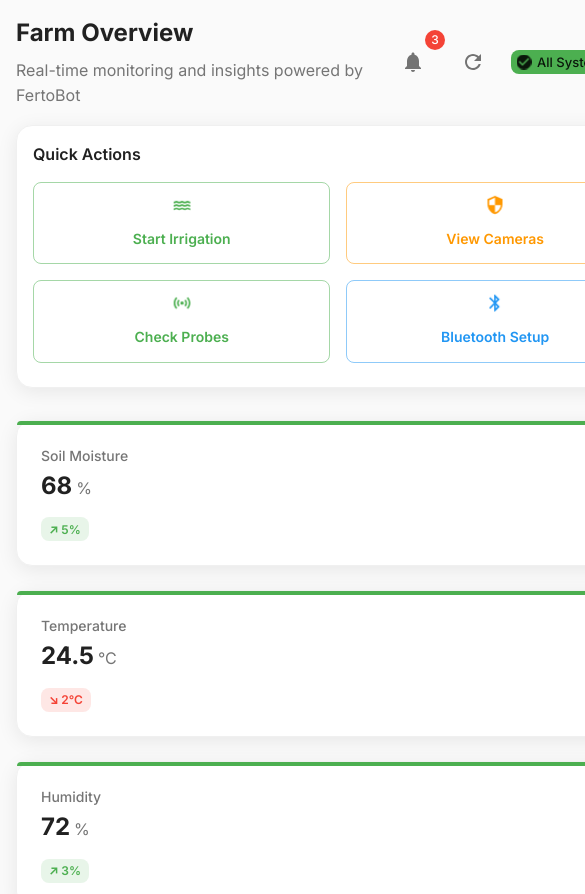
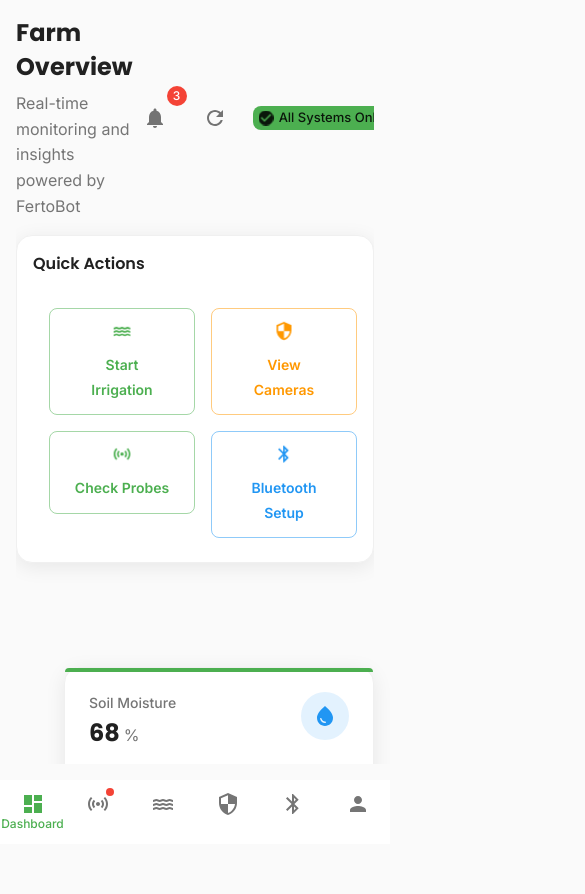
Before and after one commit to er-anubhav/fert, a React (Vite) app: page /dashboard in a window 390 px wide. Shown: the top 894 px of the page, 585 px wide, since content can reach past the window. After the commit the page ends 844 px from the top, so only its background shows below. Built offline with nearby package versions, Linux system fonts and the light colour scheme.

Commit message:
feat: enhance mobile responsiveness and typography - add Google Fonts, improve layout, and fix bottom navigation

```diff
--- a/index.html
+++ b/index.html
@@ -15,6 +15,11 @@
     <meta name="msapplication-TileColor" content="#1976d2">
     <meta name="msapplication-tap-highlight" content="no">
 
+    <!-- Google Fonts -->
+    <link rel="preconnect" href="https://fonts.googleapis.com">
+    <link rel="preconnect" href="https://fonts.gstatic.com" crossorigin>
+    <link href="https://fonts.googleapis.com/css2?family=Inter:wght@300;400;500;600;700&family=Poppins:wght@300;400;500;600;700&display=swap" rel="stylesheet">
+
     <!-- Icons -->
     <link rel="apple-touch-icon" href="/images/icon-192x192.png" />
     <link rel="icon" type="image/png" sizes="32x32" href="/images/icon-32x32.png">
--- a/src/components/Dashboard/SummaryCards.tsx
+++ b/src/components/Dashboard/SummaryCards.tsx
@@ -133,6 +133,8 @@ const SummaryCard: React.FC<SummaryCardProps> = ({ data, index }) => {
           height: '100%',
           position: 'relative',
           overflow: 'visible',
+          maxWidth: '100%',
+          width: '100%',
           '&:hover': {
             boxShadow: theme.shadows[4],
           },
@@ -236,9 +238,16 @@ const SummaryCard: React.FC<SummaryCardProps> = ({ data, index }) => {
 
 const SummaryCards: React.FC = () => {
   return (
-    <Grid container spacing={3}>
+    <Grid container spacing={3} sx={{
+      maxWidth: '100%',
+      margin: 0,
+      width: '100%',
+      '& .MuiGrid-item': {
+        maxWidth: '100%'
+      }
+    }}>
       {mockSummaryData.map((card, index) => (
-        <Grid item xs={12} sm={6} lg={2} key={card.id}>
+        <Grid item xs={12} sm={6} md={4} lg={2} key={card.id} sx={{ maxWidth: '100%' }}>
           <SummaryCard data={card} index={index} />
         </Grid>
       ))}
--- a/src/components/Layout/Layout.tsx
+++ b/src/components/Layout/Layout.tsx
@@ -82,16 +82,28 @@ const Layout: React.FC<LayoutProps> = ({ children }) => {
   };
 
   return (
-    <Box sx={{ display: 'flex', flexDirection: 'column', minHeight: '100vh' }}>
+    <Box sx={{
+      display: 'flex',
+      flexDirection: 'column',
+      minHeight: '100vh',
+      position: 'relative',
+      overflow: 'hidden',
+      width: '100%'
+    }}>
       {/* Main Content */}
       <Box
         component="main"
         sx={{
           flexGrow: 1,
           backgroundColor: 'background.default',
-          pb: 8, // Account for bottom navigation
+          pb: 10, // Increased padding for bottom navigation
           px: { xs: 2, sm: 3 },
           pt: { xs: 2, sm: 3 },
+          position: 'relative',
+          zIndex: 1,
+          overflowY: 'auto',
+          minHeight: 'calc(100vh - 80px)',
+          maxHeight: 'calc(100vh - 80px)',
         }}
       >
         {children}
@@ -100,13 +112,17 @@ const Layout: React.FC<LayoutProps> = ({ children }) => {
       {/* Bottom Navigation */}
       <Paper
         sx={{
-          position: 'fixed',
-          bottom: 0,
-          left: 0,
-          right: 0,
-          zIndex: theme.zIndex.appBar,
+          position: 'fixed !important',
+          bottom: '0 !important',
+          left: '0 !important',
+          right: '0 !important',
+          width: '100% !important',
+          zIndex: '1100 !important', // Higher than default to ensure it stays on top
           borderTop: '1px solid',
           borderColor: 'divider',
+          backgroundColor: 'background.paper',
+          backdropFilter: 'blur(8px)',
+          WebkitBackdropFilter: 'blur(8px)',
         }}
         elevation={8}
       >
--- a/src/pages/Dashboard/Dashboard.tsx
+++ b/src/pages/Dashboard/Dashboard.tsx
@@ -78,7 +78,11 @@ const Dashboard: React.FC = () => {
       animate="visible"
       variants={animationVariants.stagger}
     >
-      <Box sx={{ mb: 4 }}>
+      <Box sx={{
+        mb: 4,
+        maxWidth: '100%',
+        overflow: 'hidden'
+      }}>
         <motion.div variants={animationVariants.fadeIn}>
           <Box sx={{ display: 'flex', alignItems: 'center', justifyContent: 'space-between', mb: 2 }}>
             <Box>
@@ -147,26 +151,33 @@ const Dashboard: React.FC = () => {
         </motion.div>
       </Box>
 
-      <Grid container spacing={3}>
+      <Grid container spacing={3} sx={{
+        maxWidth: '100%',
+        margin: 0,
+        width: '100%',
+        '& .MuiGrid-item': {
+          maxWidth: '100%'
+        }
+      }}>
         {/* Summary Cards Row */}
-        <Grid item xs={12}>
+        <Grid item xs={12} sx={{ maxWidth: '100%' }}>
           <motion.div variants={animationVariants.fadeIn}>
             <SummaryCards />
           </motion.div>
         </Grid>
 
         {/* Main Content Row */}
-        <Grid item xs={12} lg={8}>
-          <Grid container spacing={3}>
+        <Grid item xs={12} lg={8} sx={{ maxWidth: '100%' }}>
+          <Grid container spacing={3} sx={{ maxWidth: '100%', margin: 0, width: '100%' }}>
             {/* Live Charts */}
-            <Grid item xs={12}>
+            <Grid item xs={12} sx={{ maxWidth: '100%' }}>
               <motion.div variants={animationVariants.slideIn}>
                 <LiveCharts />
               </motion.div>
             </Grid>
 
             {/* Recommendations Panel */}
-            <Grid item xs={12}>
+            <Grid item xs={12} sx={{ maxWidth: '100%' }}>
               <motion.div variants={animationVariants.slideIn}>
                 <RecommendationsPanel />
               </motion.div>
@@ -175,8 +186,8 @@ const Dashboard: React.FC = () => {
         </Grid>
 
         {/* Right Sidebar */}
-        <Grid item xs={12} lg={4}>
-          <Grid container spacing={3}>
+        <Grid item xs={12} lg={4} sx={{ maxWidth: '100%' }}>
+          <Grid container spacing={3} sx={{ maxWidth: '100%', margin: 0, width: '100%' }}>
             {/* Weather Widget */}
             <Grid item xs={12}>
               <motion.div variants={animationVariants.scaleIn}>
--- a/src/styles/mobile.css
+++ b/src/styles/mobile.css
@@ -79,3 +79,79 @@ textarea {
   -webkit-transform: translateZ(0);
   transform: translateZ(0);
 }
+
+/* Ensure bottom navigation stays fixed to viewport */
+.MuiPaper-root[style*="position: fixed"] {
+  position: fixed !important;
+  bottom: 0 !important;
+  left: 0 !important;
+  right: 0 !important;
+  z-index: 1100 !important;
+}
+
+/* Force bottom navigation to stick to viewport bottom */
+.MuiBottomNavigation-root {
+  position: fixed !important;
+  bottom: 0 !important;
+  left: 0 !important;
+  right: 0 !important;
+  z-index: 1100 !important;
+}
+
+/* Prevent content from covering fixed navigation */
+[role="main"] {
+  padding-bottom: 80px !important;
+  min-height: calc(100vh - 80px) !important;
+}
+
+/* Dashboard specific responsive fixes */
+.MuiGrid-container {
+  max-width: 100% !important;
+  margin: 0 !important;
+  width: 100% !important;
+}
+
+.MuiGrid-item {
+  max-width: 100% !important;
+}
+
+/* Prevent horizontal overflow on dashboard */
+html, body {
+  overflow-x: hidden !important;
+  height: 100% !important;
+  position: relative !important;
+}
+
+#root {
+  max-width: 100vw !important;
+  overflow-x: hidden !important;
+  min-height: 100vh !important;
+  position: relative !important;
+}
+
+/* Ensure viewport-fixed positioning works */
+* {
+  box-sizing: border-box;
+}
+
+/* Make sure the bottom navigation is always visible */
+.MuiPaper-root:has(.MuiBottomNavigation-root) {
+  position: fixed !important;
+  bottom: 0 !important;
+  left: 0 !important;
+  right: 0 !important;
+  z-index: 9999 !important;
+}
+
+/* Font family overrides */
+body, #root {
+  font-family: "Inter", "Poppins", -apple-system, BlinkMacSystemFont, "Segoe UI", "Roboto", "Oxygen", "Ubuntu", "Cantarell", "Fira Sans", "Droid Sans", "Helvetica Neue", sans-serif !important;
+}
+
+h1, h2, h3, h4, h5, h6, .MuiTypography-h1, .MuiTypography-h2, .MuiTypography-h3, .MuiTypography-h4, .MuiTypography-h5, .MuiTypography-h6 {
+  font-family: "Poppins", "Inter", sans-serif !important;
+}
+
+.MuiButton-root, .MuiTab-root, .MuiChip-root, .MuiBottomNavigationAction-label {
+  font-family: "Inter", "Poppins", sans-serif !important;
+}
--- a/src/utils/theme.ts
+++ b/src/utils/theme.ts
@@ -94,49 +94,58 @@ const themeOptions: ThemeOptions = {
     },
   },
   typography: {
-    fontFamily: '"Inter", "Roboto", "Helvetica", "Arial", sans-serif',
+    fontFamily: '"Inter", "Poppins", -apple-system, BlinkMacSystemFont, "Segoe UI", "Roboto", "Oxygen", "Ubuntu", "Cantarell", "Fira Sans", "Droid Sans", "Helvetica Neue", sans-serif',
     h1: {
       fontSize: '2.5rem',
       fontWeight: 700,
       lineHeight: 1.2,
+      fontFamily: '"Poppins", "Inter", sans-serif',
     },
     h2: {
       fontSize: '2rem',
       fontWeight: 600,
       lineHeight: 1.3,
+      fontFamily: '"Poppins", "Inter", sans-serif',
     },
     h3: {
       fontSize: '1.75rem',
       fontWeight: 600,
       lineHeight: 1.4,
+      fontFamily: '"Poppins", "Inter", sans-serif',
     },
     h4: {
       fontSize: '1.5rem',
       fontWeight: 600,
       lineHeight: 1.4,
+      fontFamily: '"Poppins", "Inter", sans-serif',
     },
     h5: {
       fontSize: '1.25rem',
       fontWeight: 600,
       lineHeight: 1.5,
+      fontFamily: '"Poppins", "Inter", sans-serif',
     },
     h6: {
       fontSize: '1rem',
       fontWeight: 600,
       lineHeight: 1.5,
+      fontFamily: '"Poppins", "Inter", sans-serif',
     },
     body1: {
       fontSize: '1rem',
       lineHeight: 1.6,
+      fontFamily: '"Inter", "Poppins", sans-serif',
     },
     body2: {
       fontSize: '0.875rem',
       lineHeight: 1.5,
+      fontFamily: '"Inter", "Poppins", sans-serif',
     },
     caption: {
       fontSize: '0.75rem',
       lineHeight: 1.4,
       color: colors.neutral[600],
+      fontFamily: '"Inter", "Poppins", sans-serif',
     },
   },
   shape: {
@@ -189,6 +198,7 @@ const themeOptions: ThemeOptions = {
           minHeight: 44, // Better touch target size
           touchAction: 'manipulation',
           WebkitTapHighlightColor: 'transparent',
+          fontFamily: '"Inter", "Poppins", sans-serif',
           userSelect: 'none',
           '&:active': {
             transform: 'scale(0.98)',
```
